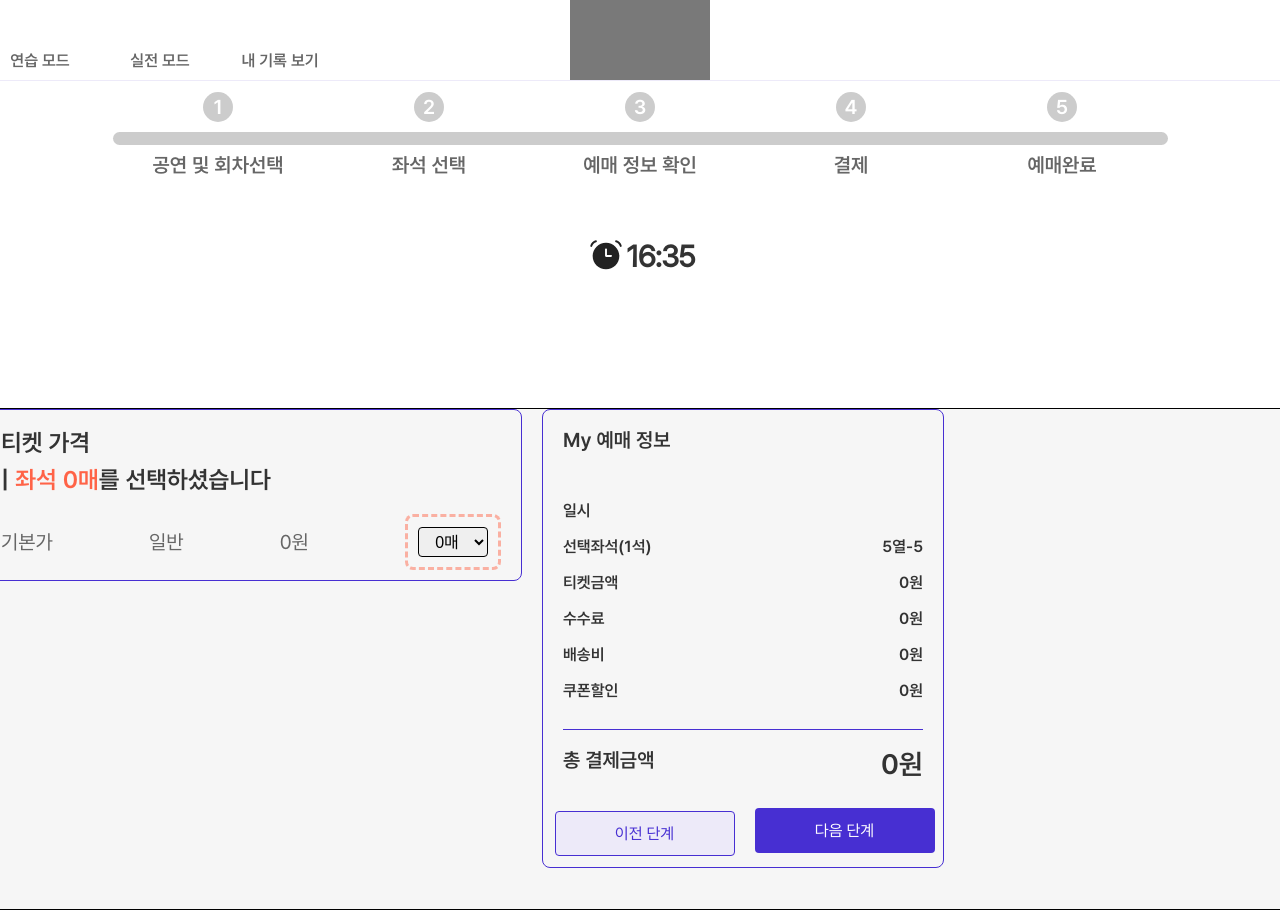
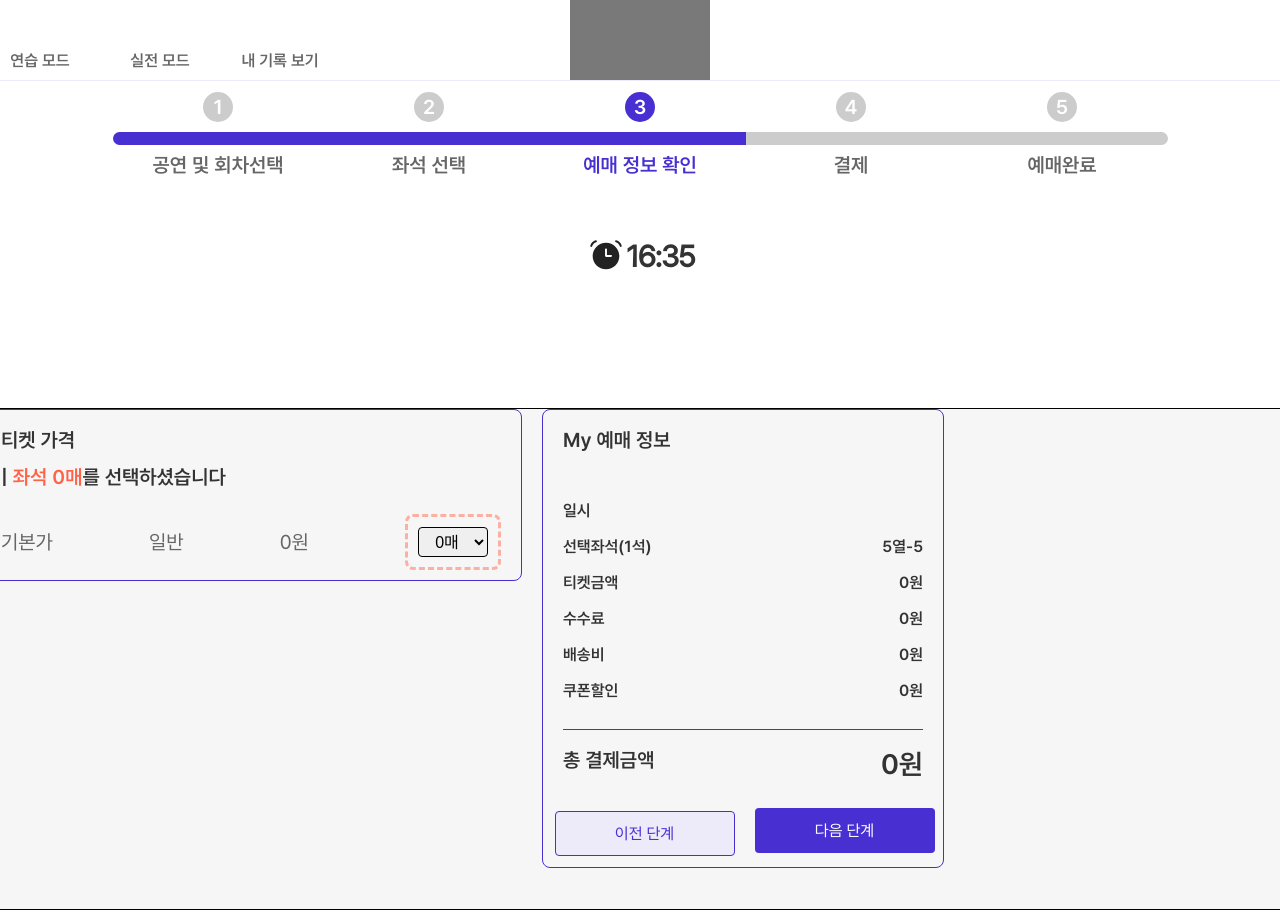
Before and after one commit to Easy-Ti-cket/easy-ticket, a React (Vite) app: page /progress/step3-1 in a window 1280 px wide. Shown: the top 910 px of the page. Built offline with nearby package versions, Linux system fonts and the light colour scheme.

Commit message:
Feat: 프로그래스바 설정

```diff
--- a/src/components/SeatCount.jsx
+++ b/src/components/SeatCount.jsx
@@ -18,7 +18,7 @@ const SeatCountContainer = styled.div`
 
 const Header = styled.div`
   font-family: pretendardB;
-  font-size: 24px;
+  font-size: 20px;
 `;
 
 const InfoRow = styled.div`
--- a/src/pages/practiceMode/step3/SeatPriceCheck.jsx
+++ b/src/pages/practiceMode/step3/SeatPriceCheck.jsx
@@ -1,8 +1,10 @@
 import styled from "styled-components";
 import MyBookingInfo from "../../../components/myBookingInfo/MyBookingInfo";
 import SeatCount from "../../../components/SeatCount";
-import { useState } from "react";
+import { useEffect, useState } from "react";
 import TicketMethod from "../../../components/forms/ticket/TicketMethod";
+import { useSetAtom } from "jotai";
+import { progressAtom } from "../../../store/atom";
 
 const Wrap = styled.div`
   display: flex;
@@ -15,6 +17,8 @@ const SeatPriceCheck = () => {
   //step4 단계에 대한 정보
   const [step3Stage, setStep3Stage] = useState(1);
   const addStage = () => setStep3Stage((prev) => prev + 1);
+  const setProgress = useSetAtom(progressAtom);
+  useEffect(() => setProgress(3));
   return (
     <Wrap>
       {step3Stage == 1 ? (
--- a/src/pages/practiceMode/step4/SelectPayMethod.jsx
+++ b/src/pages/practiceMode/step4/SelectPayMethod.jsx
@@ -4,6 +4,9 @@ import DetailPayForm from "../../../components/forms/pay/DetailPayForm";
 import { useForm } from "../../../hooks/useForm";
 import Button from "../../../components/button/Button";
 import { useNavigate } from "react-router-dom";
+import { useSetAtom } from "jotai";
+import { progressAtom } from "../../../store/atom";
+import { useEffect } from "react";
 
 const SelectPayWrap = styled.div`
   display: inline-flex;
@@ -39,7 +42,11 @@ const SelectPayMethod = () => {
   const isPayMethodCorrect = correctList["PayMethodForm"];
   // 다음 페이지 이동
   const navigate = useNavigate();
-
+  // progress bar 설정
+  const setProgress = useSetAtom(progressAtom);
+  useEffect(() => {
+    setProgress(4);
+  }, []);
   return (
     <SelectPayWrap>
       {/*결제 방식 선택 */}
```
